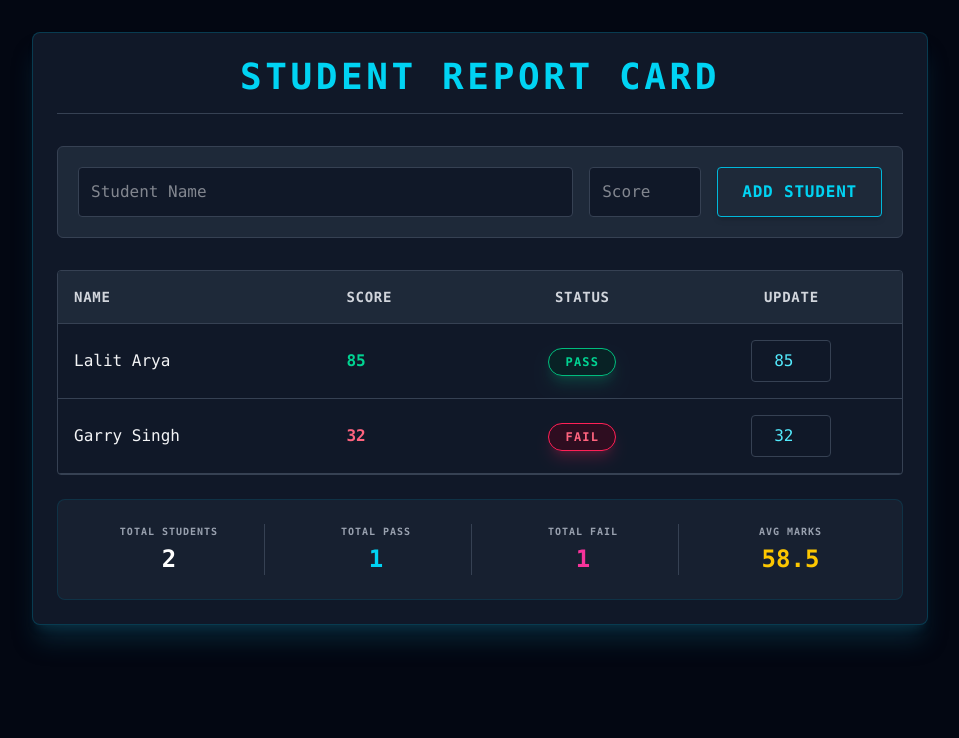
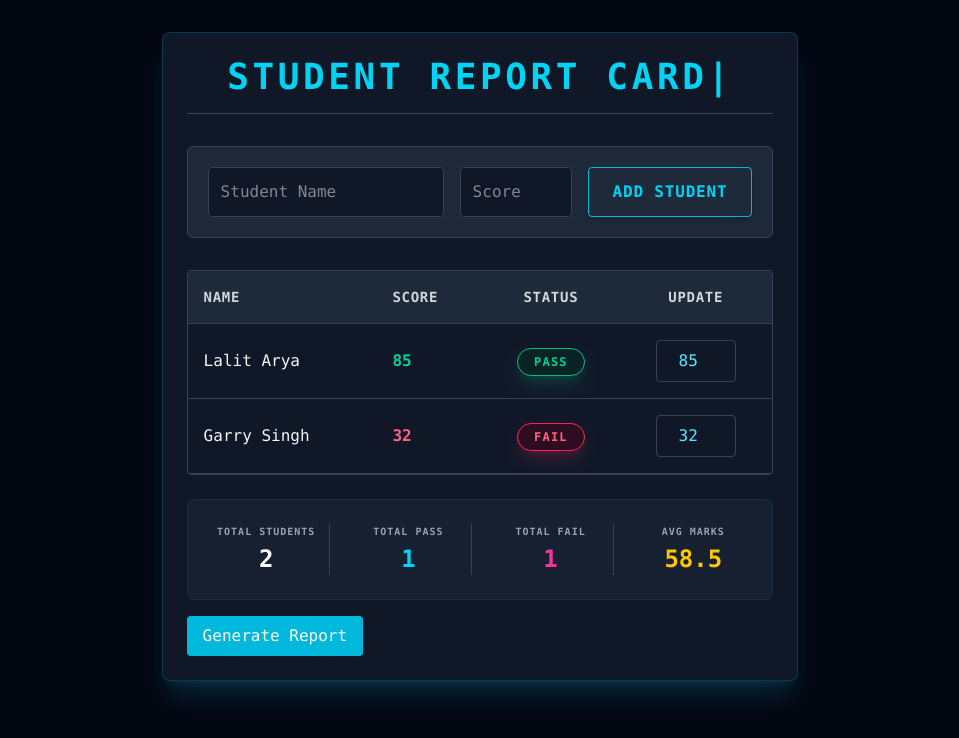
Before and after one commit to chadhas282-afk/assignment-3-sem-2-webdev, a React (Vite) app: page / in a window 1280 px wide. Shown: the top 738 px of the page, without its empty margins (160-1119 px from the left). Built offline with nearby package versions, Linux system fonts and the light colour scheme.

Commit message:
Update package name to 'student-management-system', add 'react-type-animation' dependency, enhance Header with animated title, and implement print styles in CSS.

```diff
--- a/package.json
+++ b/package.json
@@ -10,6 +10,7 @@
     "react": "^19.2.5",
     "react-dom": "^19.2.5",
     "react-router-dom": "^7.14.0",
+    "react-type-animation": "^3.2.0",
     "tailwindcss": "^4.2.2"
   },
   "devDependencies": {
--- a/src/App.jsx
+++ b/src/App.jsx
@@ -27,12 +27,15 @@ const App = () => {
   };
 
   return (
-    <div className="min-h-screen bg-gray-950 text-gray-100 p-8 font-mono">
-       <div className="max-w-4xl mx-auto bg-gray-900 shadow-xl rounded-lg p-6 border border-cyan-800/50 shadow-cyan-900/40">
+    <div className="min-h-screen  bg-gray-950 text-gray-100 p-8 font-mono">
+       <div className=" max-w-fit max-h-fit overflow-y-scroll mx-auto bg-gray-900 shadow-xl rounded-lg p-6 border border-cyan-800/50 shadow-cyan-900/40">
          <Header title="Student Report Card" />
          <AddStudentForm onAdd={addStudent} />
          <StudentTable students={students} onUpdate={updateScore} />
          <Footer students={students} />
+       <button onClick={() => window.print()} className="mt-4 px-4 py-2 bg-cyan-500 text-white rounded hover:bg-cyan-600 transition print:hidden">
+         Generate Report
+       </button>
        </div>
      </div>
   );
--- a/src/components/Header.jsx
+++ b/src/components/Header.jsx
@@ -1,11 +1,16 @@
 import React from 'react';
+import { TypeAnimation } from 'react-type-animation';
 
 const Header = ({ title }) => {
   return (
     <header className="border-b border-gray-700 pb-4 mb-8 text-center">
       <h1 className="text-4xl font-extrabold text-cyan-400 uppercase tracking-widest style={{ textShadow: '0 0 10px rgba(34, 211, 238, 0.7)' }}">
-        {title}
+        <TypeAnimation sequence={["STUDENT REPORT CARD", 800,
+          "", 500
+        ]} repeat={Infinity} />
+        {/* {title} */}
       </h1>
+
     </header>
   );
 };
--- a/src/index.css
+++ b/src/index.css
@@ -1 +1,9 @@
 @import "tailwindcss";
+@layer base {
+  @media print {
+    body {
+      -webkit-print-color-adjust: exact;
+      print-color-adjust: exact;
+    }
+  }
+}
```
Also changed, not shown: 1 other file (tests, documents, lock files or other folders).
